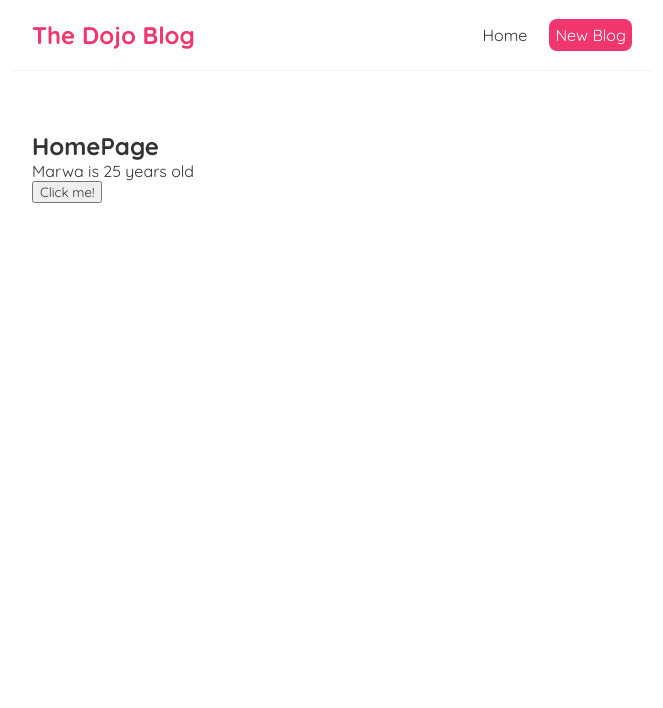
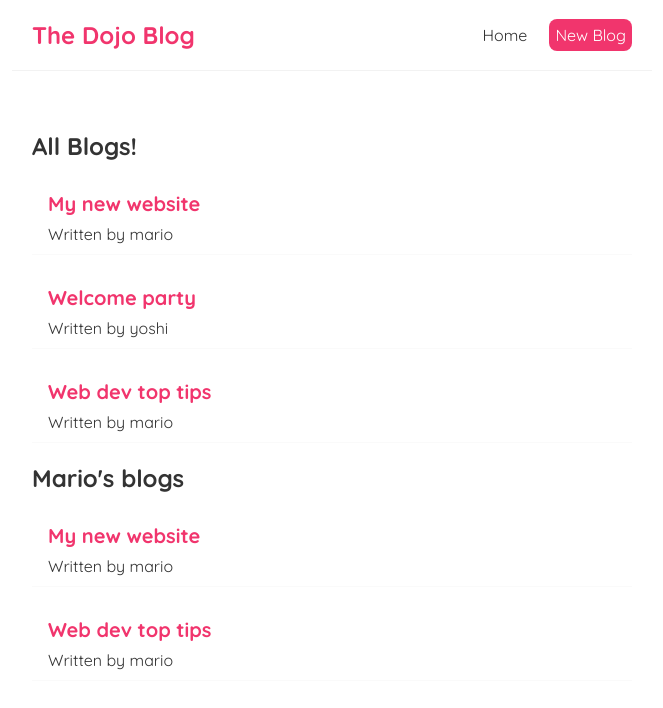
Before and after one commit to Marwamu/React-Course, a React (Create React App) app: page / in a window 1280 px wide. Shown: the top 708 px of the page, without its empty margins (308-971 px from the left). Built offline with nearby package versions, Linux system fonts and the light colour scheme.

Commit message:
lesson 12

```diff
--- /dev/null
+++ b/src/BlogLIst.jsx
@@ -0,0 +1,19 @@
+const BlogList = ({blogs, title}) => {
+
+
+  return (
+    <div className="blog-list">
+      <h2>{title}</h2>
+      <div className="home">
+        {blogs.map((blog) => (
+          <div className="blog-preview" key={blog.id}>
+            <h2>{blog.title}</h2>
+            <p>Written by {blog.author}</p>
+          </div>
+        ))}
+      </div>
+    </div>
+  );
+};
+
+export default BlogList;
--- a/src/Home.jsx
+++ b/src/Home.jsx
@@ -1,21 +1,36 @@
 import { useState } from "react";
+import "./index.css";
+import BlogList from "./BlogLIst";
 
 const Home = () => {
-  const [name, setName] = useState("Marwa");
-  const [age, setAge] = useState(25);
-  const handelClick = () => {
-    setName("Sara");
-    setAge(20);
-  };
+  const [blogs, setBlogs] = useState([
+    {
+      title: "My new website",
+      body: "lorem Ex dolore proident est mollit voluptate Lorem proident occaecat veniam adipisicing.",
+      author: "mario",
+      id: 0,
+    },
+    {
+      title: "Welcome party",
+      body: "lorem Ex dolore proident est mollit voluptate Lorem proident occaecat veniam adipisicing.",
+      author: "yoshi",
+      id: 1,
+    },
+    {
+      title: "Web dev top tips",
+      body: "lorem Ex dolore proident est mollit voluptate Lorem proident occaecat veniam adipisicing.",
+      author: "mario",
+      id: 2,
+    },
+  ]);
 
-  return (
+  return(
     <div className="home">
-      <h2>HomePage</h2>
-      <p>
-        {name} is {age} years old
-      </p>
-      <button onClick={handelClick}>Click me!</button>
+  <BlogList blogs={blogs}  title='All Blogs!'/>
+  <BlogList blogs={blogs.filter((blog)=> blog.author === 'mario')}  title="Mario's blogs"/>
     </div>
+
+
   );
 };
 
--- a/src/index.css
+++ b/src/index.css
@@ -36,3 +36,18 @@
   max-width: 600px;
   padding: 20px;
 }
+
+.blog-preview{
+  padding: 10px 16px;
+  margin: 20px 0;
+  border-bottom: 1px solid #fafafa;
+}
+
+.blog-preview:hover{
+  box-shadow: 1px 3px 5px rgba(0, 0, 0, 0.1);
+}
+.blog-preview h2{
+  color: #f1356d;
+  font-size: 20px;
+  margin-bottom: 8px;
+}
--- a/src/index.js
+++ b/src/index.js
@@ -9,7 +9,3 @@
     <App />
   </React.StrictMode>
 );
-
-// If you want to start measuring performance in your app, pass a function
-// to log results (for example: reportWebVitals(console.log))
-// or send to an analytics endpoint. Learn more: https://bit.ly/CRA-vitals
```
Also changed, not shown: 1 other file (tests, documents, lock files or other folders).
